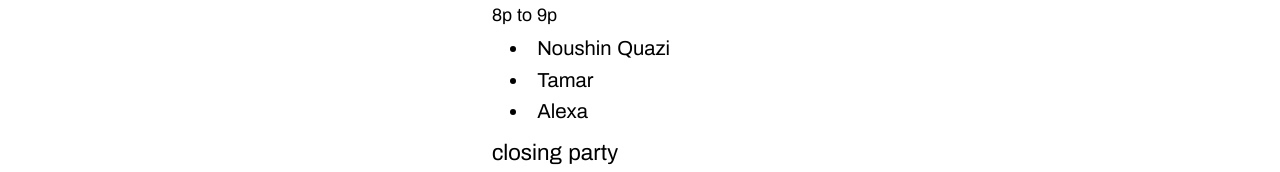
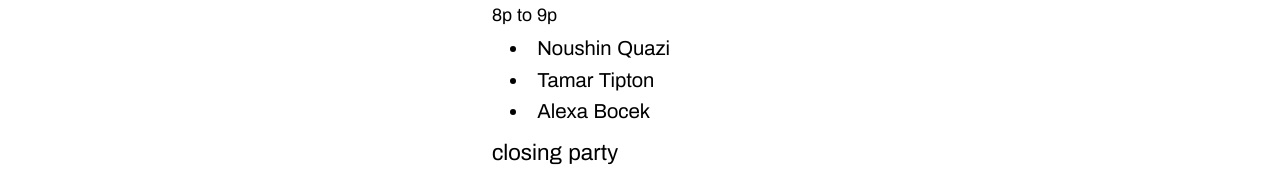
Before and after one commit to zlunchbox/readingspgh.com, a SvelteKit app: page /nextreading in a window 1280 px wide. Shown: the part 424-596 px from the top of the page. Built offline with nearby package versions, Linux system fonts and the light colour scheme; a web font is replaced by a local one.

Commit message:
add links for tamar and alexa

```diff
--- a/src/routes/nextreading/+page.svelte
+++ b/src/routes/nextreading/+page.svelte
@@ -21,8 +21,16 @@
         Noushin Quazi
       </a>
     </li>
-    <li class="text-lg">Tamar</li>
-    <li class="text-lg">Alexa</li>
+    <li class="text-lg">
+      <a class="transition hover:text-gray-500" href="/readers/tamar">
+        Tamar Tipton
+      </a>
+    </li>
+    <li class="text-lg">
+      <a class="transition hover:text-gray-500" href="/readers/alexa">
+        Alexa Bocek
+      </a>
+    </li>
   </ul>
   <p class="px-8 pt-1">
     closing party
```
